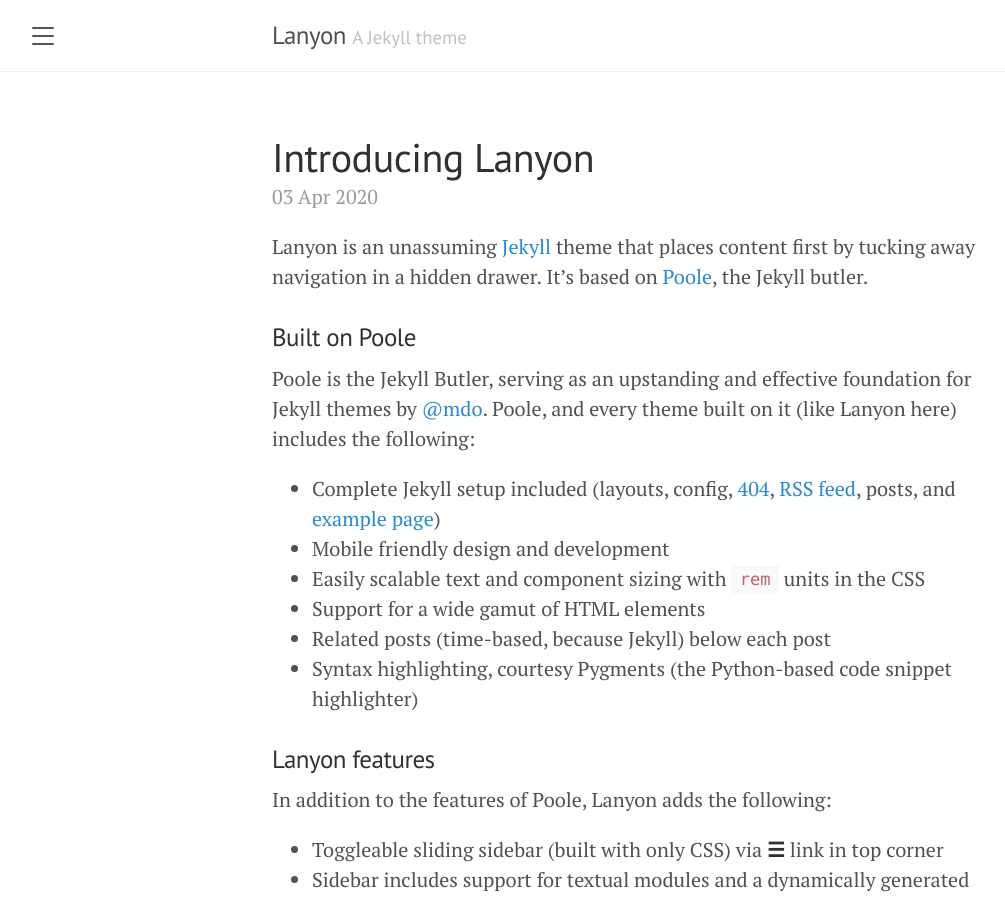
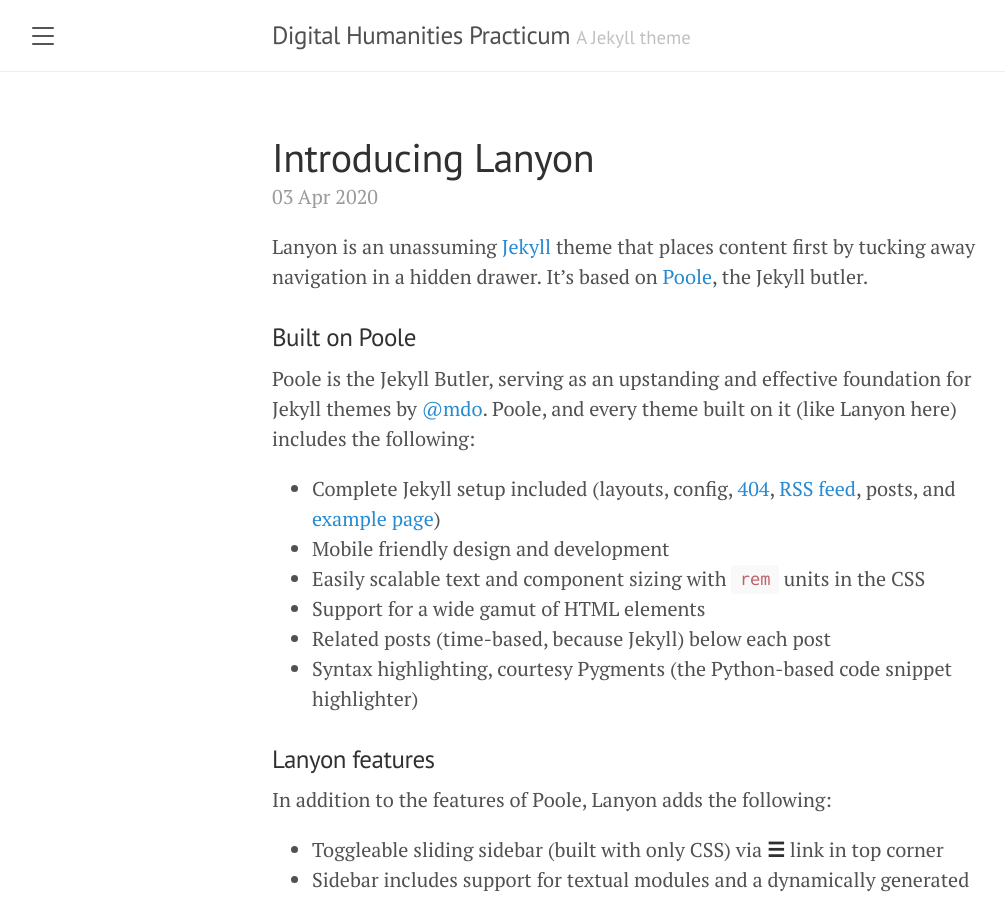
Before and after one commit to susannalles/DHPracticum_Spring23, a Jekyll site: the page built from index.html, in a window 1280 px wide and 900 px high. Shown: the whole window, without its empty margins (8-1013 px from the left). Built offline with Jekyll 4.4.1, drawn with Linux system fonts in a browser that asks for light colours; the list of posts is cut into pages by our own code; part of the change alters nothing that is shown.

Commit message:
Update _config.yml

```diff
--- a/_config.yml
+++ b/_config.yml
@@ -1,8 +1,8 @@
 # Setup
-title:               Lanyon
+title:               Digital Humanities Practicum
 tagline:             'A Jekyll theme'
-description:         'A reserved <a href="https://jekyllrb.com" target="_blank">Jekyll</a> theme that places the utmost gravity on content with a hidden drawer. Made by <a href="https://twitter.com/mdo" target="_blank">@mdo</a>.'
-url:                 http://lanyon.getpoole.com
+description:         'MLL 774 - ENG 613 | University of Miami | Spring 2023'
+url:                 https://susannalles.github.io/
 baseurl:             ''
 paginate:            5
 permalink:           pretty
```
